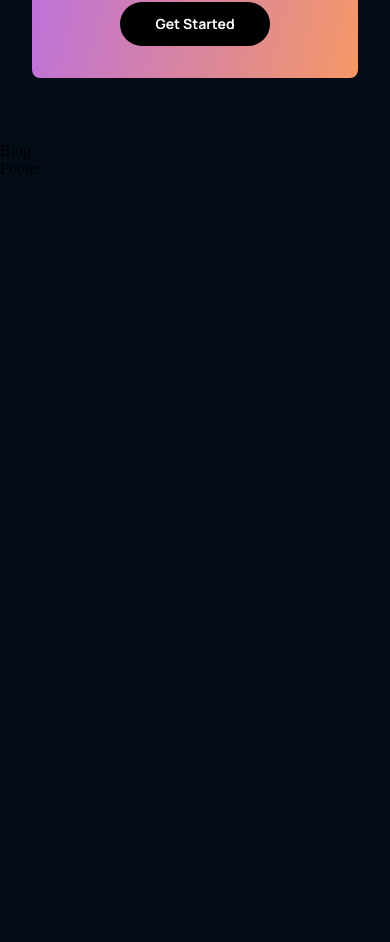
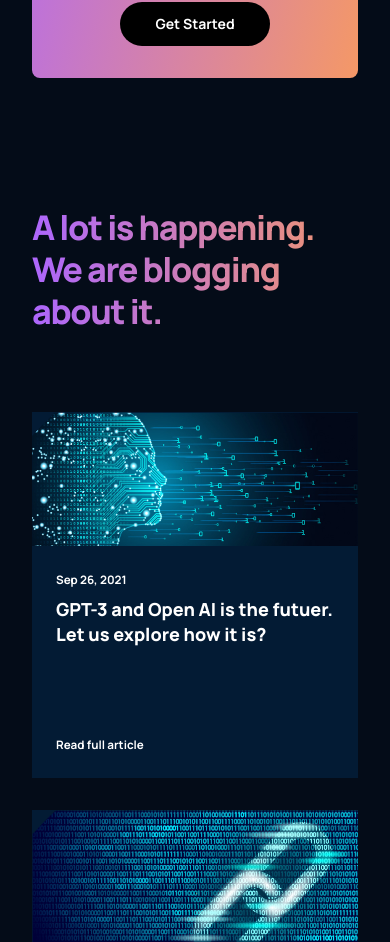
Before and after one commit to Geraldoeze/css-tutoria, a React (Create React App) app in the folder gt3-modernUI/: page / in a window 390 px wide. Shown: the part 4760-5702 px from the top of the page. Before the commit the page ends 4938 px from the top, so only its background shows below. Built offline with nearby package versions, Linux system fonts and the light colour scheme.

Commit message:
error with styles

```diff
--- a/gt3-modernUI/src/components/article/Article.js
+++ /dev/null
@@ -1,13 +0,0 @@
-import React from 'react';
-import './article.css';
-
-
-const Article = () => {
-    return (
-        <div>
-            Article
-        </div>
-     );
-}
-
-export default Article;
--- /dev/null
+++ b/gt3-modernUI/src/components/article/Article.jsx
@@ -0,0 +1,22 @@
+import React from 'react';
+import './article.css';
+
+
+const Article = ({ imageUrl, date, title }) => {
+    return (
+        <div className='gpt3__blog-container_article'>
+            <div className='gpt3__blog-container_article-image'>
+                <img src={imageUrl} alt='balls' />
+            </div>
+            <div className='gpt3__blog-container_article-content'>
+                <div>
+                    <p>{date}</p>
+                    <h3>{title}</h3>
+                </div>
+                <p>Read full article</p>
+            </div>
+        </div>
+     );
+}
+
+export default Article;
--- a/gt3-modernUI/src/components/article/article.css
+++ b/gt3-modernUI/src/components/article/article.css
@@ -0,0 +1,54 @@
+.gpt3__blog-container_article {
+    width: 100%;
+    height: 100%;
+    display: flex;
+    flex-direction: column;
+    background:  var(--color-footer);
+}
+
+.gpt3__blog-container_article-image {
+    width: 100%;
+    height: 100%;
+    background:  var(--color-footer);
+}
+
+.gpt3__blog-container_article-image img {
+    width: 100%;
+    height: 100%;
+}
+.gpt3__blog-container_article-content {
+    display: flex;
+    flex-direction: column;
+    justify-content: space-between;
+    padding: 1rem 1.5rem;
+    height: 100%;
+}
+
+.gpt3__blog-container_article-content p {
+    font-family: var(--font-family);
+    font-weight: bold;
+    font-size: 11.649px;
+    line-height: 35px;
+    color: #fff;
+}
+
+.gpt3__blog-container_article-content h3 {
+    font-family: var(--font-family);
+    font-weight: 800;
+    font-size: 25.11px;
+    line-height: 30px;
+    color: #fff;
+    margin-bottom: 5rem;
+    cursor: pointer;
+}
+
+.gpt3__blog-container_article-content p:last-child {
+    cursor: pointer;
+}
+
+@media screen and (max-width: 550px) {
+    .gpt3__blog-container_article-content h3 {
+        font-size: 18px;
+        line-height: 25px;
+    }
+}
--- a/gt3-modernUI/src/container/blog/Blog.jsx
+++ b/gt3-modernUI/src/container/blog/Blog.jsx
@@ -1,11 +1,27 @@
 import React from 'react';
 import './blog.css';
-
+import { Article } from '../../components';
+import { blog01, blog02, blog03, blog04, blog05 } from './imports';
 
 const Blog = () => {
     return (
-        <div>
-            Blog
+        <div className='gpt3__blog section__padding' id='blog'>
+            <div className='gpt3__blog-heading'>
+                <h1 className='gradient__text'>
+                    A lot is happening. We are blogging about it.
+                </h1>
+            </div>
+             <div className='gpt3__blog-container'>
+                <div className='gpt3__blog-container_groupA'>
+                    <Article imageUrl={blog01} date="Sep 26, 2021" title="GPT-3 and Open AI is the futuer. Let us explore how it is?"/>
+                </div>
+                <div className='gpt3__blog-container_groupB'>
+                <Article imageUrl={blog02} date="Sep 26, 2021" title="GPT-3 and Open AI is the futuer. Let us explore how it is?"/>
+                <Article imageUrl={blog03} date="Sep 26, 2021" title="GPT-3 and Open AI is the futuer. Let us explore how it is?"/>
+                <Article imageUrl={blog04} date="Sep 26, 2021" title="GPT-3 and Open AI is the futuer. Let us explore how it is?"/>
+                <Article imageUrl={blog05} date="Sep 26, 2021" title="GPT-3 and Open AI is the futuer. Let us explore how it is?"/>
+                </div>
+            </div>
         </div>
      );
 }
--- a/gt3-modernUI/src/container/blog/blog.css
+++ b/gt3-modernUI/src/container/blog/blog.css
@@ -0,0 +1,70 @@
+.gpt3__blog {
+    display: flex;
+    flex-direction: column;
+}
+
+.gpt3__blog-heading {
+    width: 100%;
+    text-align: left;
+    margin-bottom: 5rem;
+}
+
+.gpt3__blog-heading h1 {
+    font-family: var(--font-family);
+    font-weight: 800;
+    font-size: 62px;
+    line-height: 75px;
+    letter-spacing: -0.04em;
+}
+
+.gpt3__blog-container {
+    display: flex;
+    flex-direction: row;
+}
+
+.gpt3__blog-container_groupA {
+    flex: 0.75;
+    margin-right: 2rem;
+}
+
+.gpt3__blog-container_groupB {
+    flex: 1;
+    display: grid;
+    grid-template-columns: repeat(2, 1fr);
+    grid-gap: 2rem;
+}
+
+@media screen and (max-width: 990px) {
+    .gpt3__blog-container {
+        flex-direction: column-reverse;
+    }
+    .gpt3__blog-container_groupA {
+        margin: 2rem 0;
+    }
+    .gpt3__blog-container_groupA .gpt3__blog-container_article {
+        width: 48%;
+    }
+    .gpt3__blog-container_groupA .gpt3__blog-container_article-image {
+        height: 250px;
+    }
+}
+
+@media screen and (max-width: 650px) {
+    .gpt3__blog-container_groupB {
+        grid-template-columns: repeat(1, 1fr);
+    }
+    .gpt3__blog-container_groupA .gpt3__blog-container_article {
+        width: 100%;
+    }
+    .gpt3__blog-heading h1 {
+        font-size: 46px;
+        line-height: 52px;
+    }
+}
+
+@media screen and (max-width: 500px) {
+    .gpt3__blog-heading h1 {
+        font-size: 34px;
+        line-height: 42px;
+    }
+}
--- /dev/null
+++ b/gt3-modernUI/src/container/blog/imports.js
@@ -0,0 +1,10 @@
+import  blog01 from '../../assets/blog01.png';
+import  blog02 from '../../assets/blog02.png';
+import  blog03 from '../../assets/blog03.png';
+import  blog04 from '../../assets/blog04.png';
+import  blog05 from '../../assets/blog05.png';
+
+
+export {
+    blog01, blog02, blog03, blog04, blog05
+}
```
